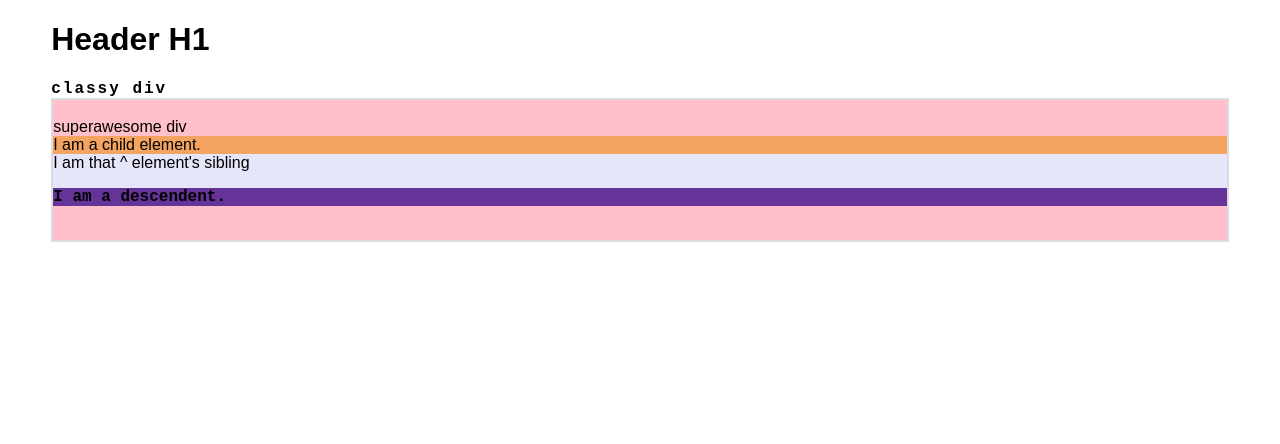
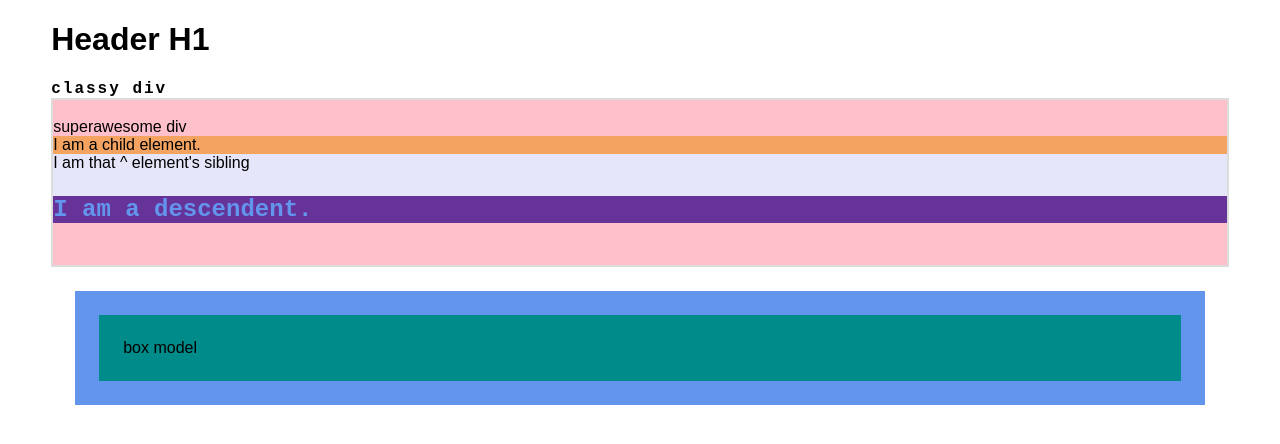
Before and after one commit to nathan-08/competency-app, a React (Create React App) app in the folder competency-app/: page / in a window 1280 px wide. Shown: the top 444 px of the page. Built offline with nearby package versions, Linux system fonts and the light colour scheme.

Commit message:
box-model

```diff
--- a/competency-app/src/App.css
+++ b/competency-app/src/App.css
@@ -14,7 +14,9 @@
 }
 #superawesome-div p{  /*22C-4*/
   font-family: Courier New, Courier, monospace;
-  font-weight: bold;
+  font-weight: bold;    /*23D*/
+  color: cornflowerblue;  /*23D*/
+  font-size: 24px;        /*23D*/
   background-color: rebeccapurple;
 }
 .classy-div{
@@ -22,3 +24,10 @@
   font-weight: bold;
   letter-spacing: 2px;
 }
+#box-model{
+  margin: 24px;     /*24C*/
+  border: solid 24px cornflowerblue; /*24D*/
+  padding: 24px;              /*24E*/
+  box-sizing: border-box;  /*24F*/
+  background-color: darkcyan;
+}
--- a/competency-app/src/App.js
+++ b/competency-app/src/App.js
@@ -10,7 +10,7 @@ class App extends Component {
         <div className= "classy-div">classy div</div>
         <div id="superawesome-div">superawesome div
           <div>
-            I am a child element.
+             I am a child element.
           </div>
           <section>
             I am that ^ element's sibling
@@ -19,6 +19,9 @@ class App extends Component {
               </p>
           </section>
         </div>
+        <div id="box-model">
+            box model
+        </div>
 
       </div>
     );
```
